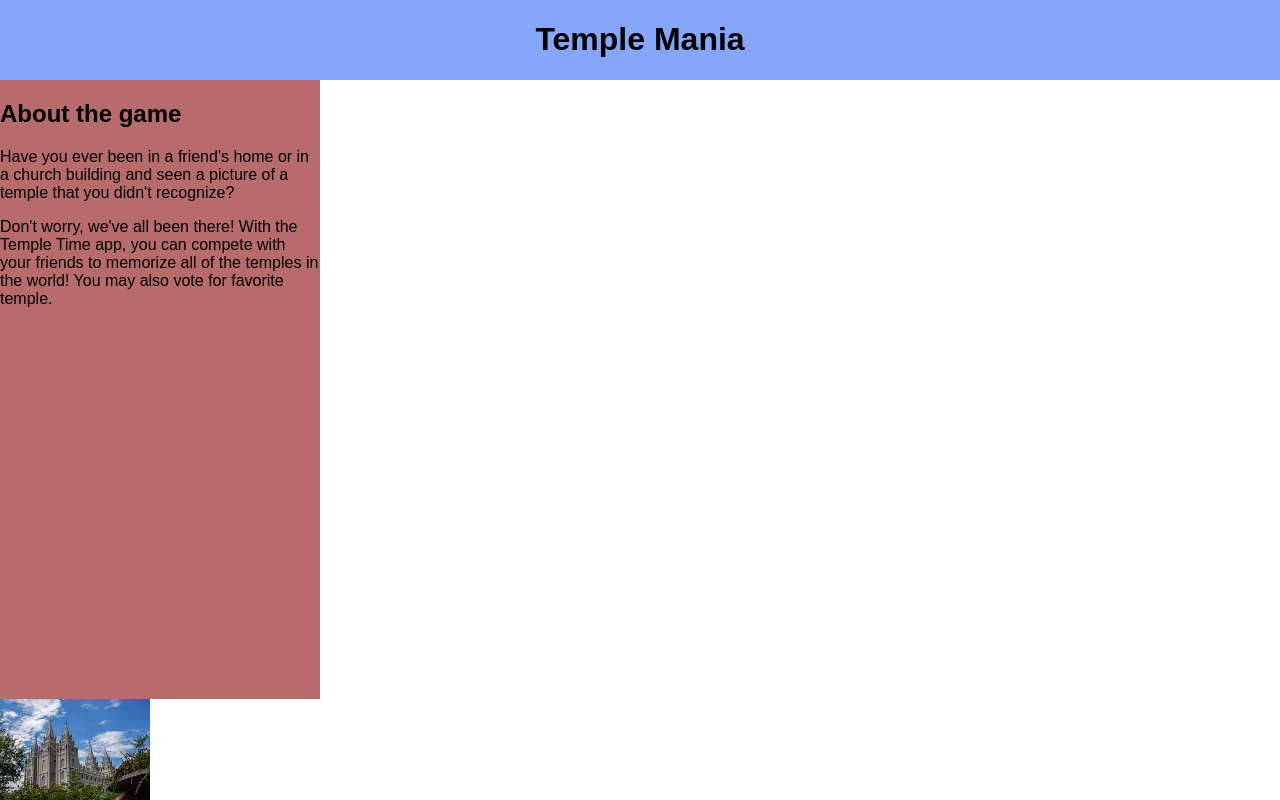
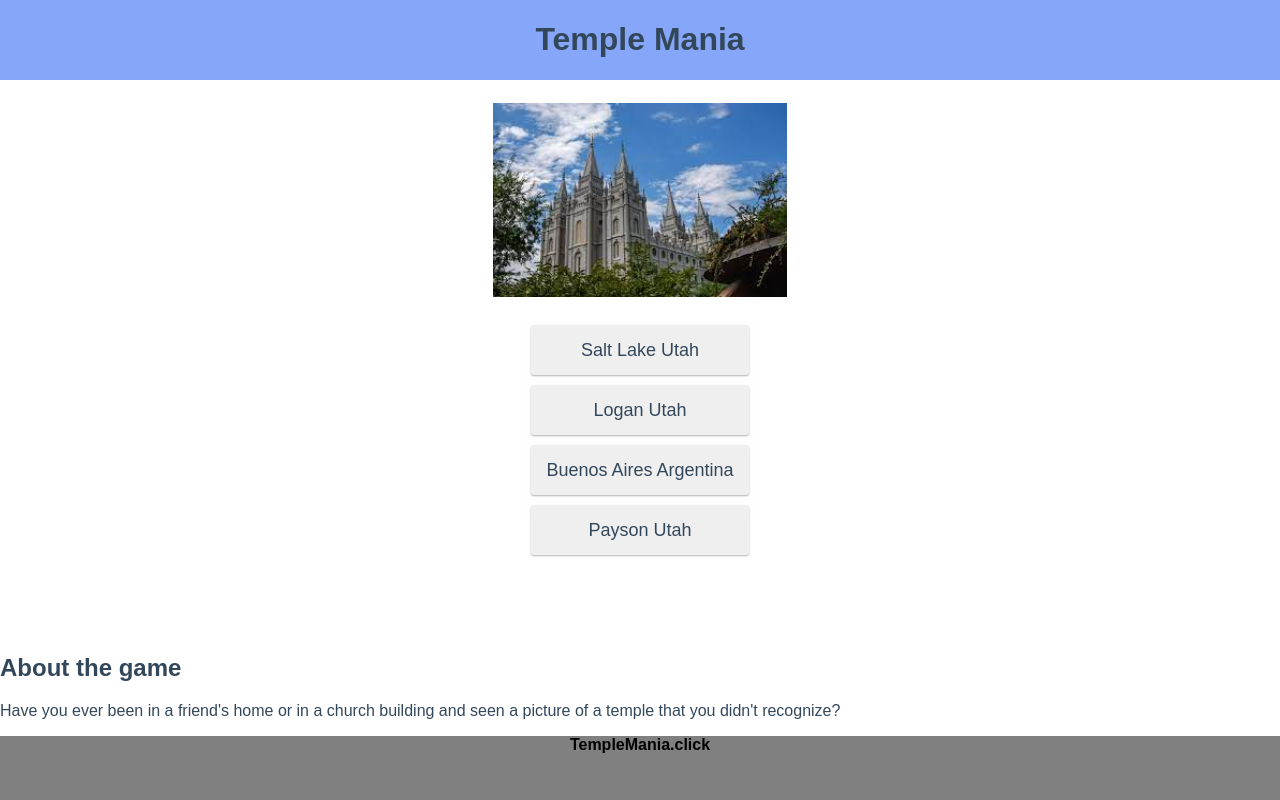
Before and after one commit to jjhan01/startup, a plain HTML site: page index.html in a window 1280 px wide. Drawn offline with Linux system fonts and the light colour scheme.

Commit message:
readme & other big changes

```diff
--- a/index.css
+++ b/index.css
@@ -3,10 +3,29 @@
   box-sizing: border-box;
 }
 body {
+  margin: auto;
+  width: auto;
+  /* padding: 50px; */
+  font-family: 'Avenir', sans-serif;
+  color: #33475b;
+  flex: 1;
   display: flex;
   flex-direction: column;
-  margin: 0;
-  height: 100vh;
+
+  /* display: block;
+  margin-left: auto;
+  margin-right: auto;
+  width: 50%; */
+}
+section:nth-child(1) {
+  flex: .2;
+  background-color: hsl(0, 35%, 57%);
+  text-align: center;
+  margin: 20px;
+}
+section:nth-child(2) {
+  flex: 1;
+  background-color: rgb(63, 45, 154);
 }
 header {
   flex: 0 80px;
@@ -16,24 +35,87 @@ header {
 }
 
 footer {
-  flex: 0 30px;
-  background: hsl(0, 98%, 50%);
-  color: rgb(60, 56, 56);
+  position: absolute;
+  bottom: 0;
+  width: 100%;
+  height: 4rem;
+  text-align: center;
+  background: grey;
+  color: black;
+  margin: 0;
 }
 
 main {
   flex: 1;
   display: flex;
   flex-direction: row;
+  background:rgb(60, 56, 56);
+  text-align: center;
+  align-items: center;
 }
-section:nth-child(1) {
-  flex: .25;
-  background-color: hsl(0, 35%, 57%);
+
+/* .side {
+  width: 20%;
+  height: 100%;
+  background: rgb(219, 133, 133);
+  flex-direction: row;
+} */
+/* img {
+  display: block;
+  /* width: 30%; */
+   /* margin-left: auto;
+  margin-right: auto;
+}  */
+div {
+  background: #ffffff;
+  margin: 20px;
+  height: 50px;
+  /** center elements within the container**/
+  display: inline-flex;
+  align-items: center; /**centers content vertically**/
+  justify-content: center; /**centers horizontally**/
+  opacity: 100;
 }
-section:nth-child(2) {
-  flex: 3;
-  background-color: rgb(63, 45, 154);
+.center {
+  height: 200px;
+  display: flex;
+  align-items: center;
+  justify-content: center;
+  border: 3px solid #ffffff;
 }
+.buttons {
+  max-width:800px;
+  height: 200px;
+  margin:0 auto;
+  padding:0;
+  text-align:center;
+  background-color: rgb(255, 254, 254);
+  opacity: 100;
+  align-items: center;
+  justify-content: center;
+  display: grid;
+}
+  .button {
+    display: grid;
+    text-align:center;
+    padding: 15px 15px;
+    margin:5px;
+    background:red;
+    font-size:18px;
+    background-color:#efefef;
+    border-radius:3px;
+    box-shadow:0 1px 2px rgba(0,0,0,.3);
+    cursor:pointer;
+    max-height: 50px;
+    align-items: center;
+    /* justify-content: center; */
+    left: 500px;
+  }
+    .button:hover {
+      color:white;
+      background:#009bd5;
+    }
+
 
 @media (orientation: portrait) {
   main {
--- a/index.html
+++ b/index.html
@@ -14,19 +14,24 @@
       <h1><centre>Temple Mania</centre></h1>
       <!-- <img width="150px" src="newprofilepic.jpeg" alt="Photo of Jace" /> -->
     </header>
+    <!-- <div class="side">
+      About the game
+    </div> -->
     <main>
-      <section>
-        <h2>About the game</h2>
-        <p>
-          Have you ever been in a friend's home or in a church building
-          and seen a picture of a temple that you didn't recognize?
-          </p>
-          <p>
-          Don't worry, we've all been there! With the Temple Time app,
-          you can compete with your friends to memorize all of the temples
-          in the world! You may also vote for favorite temple.
-        </p>
-      </section>
+
+      <!-- <p>Guess the temple:</p> -->
+
+
+<!-- <div id="modal-container">
+  <div class="modal-background">
+    <div class="modal">
+    </div>
+  </div>
+</div> -->
+
+
+
+    <!-- <p>Temple options are going to go here</p> -->
       <!-- <section> -->
         <!-- <h2>Start up project</h2>
         <p>
@@ -61,7 +66,38 @@
           </li>
         </ul> -->
       <!-- </section> -->
-    </main>
-      <img width="150px" src="SLT.jpeg" alt="Photo of SLC Temple" />
+      </main>
+
+      <section>
+        <div class="center">
+          <img width="300px" height="200px" src="SLT.jpeg" alt="Photo of SLC Temple" class="center"/>
+        </div>
+        <div class="center">
+          <div class="buttons">
+            <div id="one" class="button">Salt Lake Utah</div>
+            <div id="two" class="button">Logan Utah</div>
+            <div id="three" class="button">Buenos Aires Argentina</div>
+            <div id="four" class="button">Payson Utah</div><br>
+          </div>
+        </div>
+      </section>
+      <section>
+        <div>
+
+        </div>
+        <h2>About the game</h2>
+        <p>
+          Have you ever been in a friend's home or in a church building
+          and seen a picture of a temple that you didn't recognize?
+          </p>
+          <p>
+          Don't worry, we've all been there! With the Temple Time app,
+          you can compete with your friends to memorize all of the temples
+          in the world! You may also vote for favorite temple.
+        </p>
+      </section>
+
+
   </body>
+  <footer> <b>TempleMania.click</b> </footer>
 </html>
```
Also changed, not shown: README.md, newprofilepic.jpeg (deleted), profile.png (deleted).
